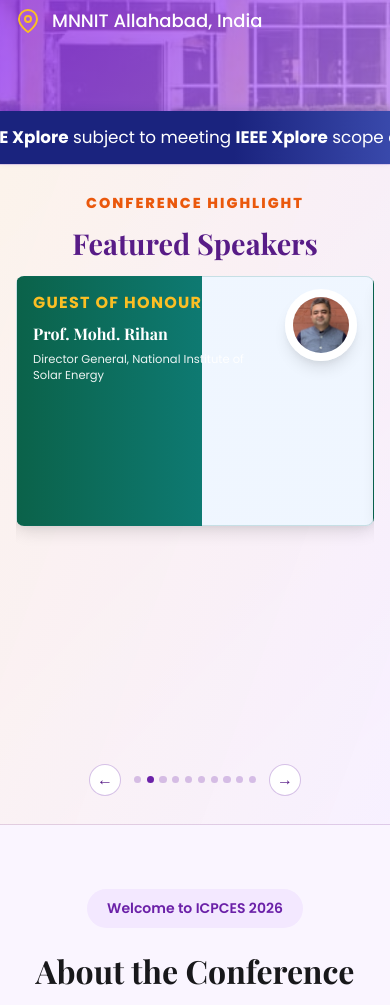
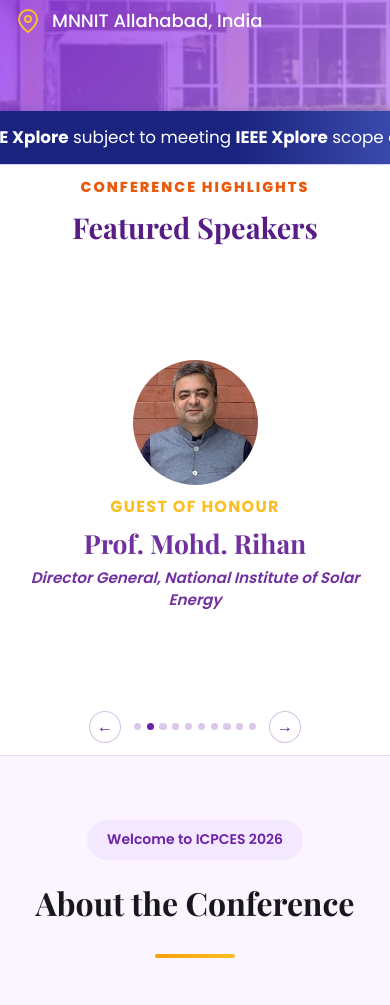
Before and after one commit to Ayush5071/icpces, a plain HTML site: page index.html in a window 390 px wide. Shown: the part 680-1685 px from the top of the page. Drawn offline with nearby package versions, Linux system fonts and the light colour scheme.

Commit message:
Improve featured speaker presentation
Co-authored-by: Copilot <223556219+Copilot@users.noreply.github.com>

```diff
--- a/assets/css/styles.css
+++ b/assets/css/styles.css
@@ -566,11 +566,9 @@ img.nav-logo,
 .speaker-carousel {
     position: relative;
     z-index: 2;
-    padding: 3rem 1rem 1.75rem;
+    padding: 1rem 1rem 1.25rem;
     border-block: 1px solid rgba(107, 33, 168, 0.18);
-    background:
-        linear-gradient(110deg, rgba(255, 247, 237, 0.98), rgba(250, 245, 255, 0.96)),
-        var(--gradient-purple);
+    background: #fff;
     color: var(--primary-purple-dark);
 }
 
@@ -597,7 +595,7 @@ img.nav-logo,
 .speaker-carousel-viewport {
     width: 100%;
     max-width: 1500px;
-    min-height: 480px;
+    min-height: 620px;
     margin: 0 auto;
     overflow: hidden;
 }
@@ -610,35 +608,36 @@ img.nav-logo,
 .speaker-slide {
     display: flex;
     flex: 0 0 100%;
-    align-items: center;
-    justify-content: space-between;
-    gap: clamp(2.5rem, 6vw, 6rem);
-    min-height: 480px;
+    flex-direction: column;
+    align-items: center;
+    justify-content: center;
+    gap: 1rem;
+    min-height: 620px;
     padding: 2rem 8vw;
     border: 1px solid rgba(15, 118, 110, 0.18);
     border-radius: 0.5rem;
-    background:
-        linear-gradient(90deg, rgba(6, 95, 70, 0.98) 0%, rgba(9, 119, 111, 0.98) 57%, rgba(239, 246, 255, 0.98) 57%),
-        var(--gradient-purple);
+    background: #fff;
     box-shadow: var(--shadow-lg);
 }
 
 .speaker-slide img {
-    order: 2;
-    width: 280px;
-    height: 280px;
-    flex: 0 0 280px;
-    border: 8px solid #fff;
+    order: 1;
+    width: 190px;
+    height: 190px;
+    flex: 0 0 190px;
+    border: 0;
     border-radius: 50%;
     object-fit: cover;
-    box-shadow: var(--shadow-lg);
+    box-shadow: none;
 }
 
 .speaker-slide-content {
-    order: 1;
+    order: 2;
     min-width: 0;
-    max-width: 58%;
-    color: #fff;
+    width: 100%;
+    max-width: 1000px;
+    color: var(--primary-purple-dark);
+    text-align: center;
 }
 
 .speaker-slide-label {
@@ -653,7 +652,7 @@ img.nav-logo,
 
 .speaker-slide h2 {
     margin: 0;
-    color: #fff;
+    color: #7030a0;
     font-family: var(--font-display);
     font-size: clamp(2.2rem, 4.5vw, 4.2rem);
     line-height: 1.25;
@@ -664,13 +663,17 @@ img.nav-logo,
     display: block;
     max-width: 1000px;
     margin: 0.45rem 0 0;
-    color: rgba(255, 255, 255, 0.92);
+    color: #7030a0;
+    font-style: italic;
+    font-weight: 600;
     font-size: clamp(1.05rem, 1.8vw, 1.5rem);
     line-height: 1.4;
 }
 
 .speaker-slide small {
-    color: rgba(255, 255, 255, 0.78);
+    color: #111;
+    font-style: normal;
+    font-weight: 700;
     font-size: clamp(0.9rem, 1.3vw, 1.15rem);
 }
 
@@ -2093,44 +2096,50 @@ button:focus {
 
 @media (max-width: 640px) {
     .speaker-carousel {
-        padding-top: 1.5rem;
+        padding: 0.5rem 0.5rem 0.75rem;
     }
 
     .speaker-highlight-heading {
-        margin-bottom: 0.5rem;
+        margin-bottom: 0.7rem;
+    }
+
+    .speaker-carousel-viewport {
+        min-height: 0;
     }
 
     .speaker-slide {
-        align-items: flex-start;
-        gap: 0.8rem;
-        min-height: 250px;
-        padding: 0.75rem 1rem;
-        background:
-            linear-gradient(90deg, rgba(6, 95, 70, 0.98) 0%, rgba(9, 119, 111, 0.98) 52%, rgba(239, 246, 255, 0.98) 52%);
+        gap: 0.55rem;
+        min-height: 440px;
+        padding: 1.25rem 1rem 1rem;
+        border: 0;
+        box-shadow: none;
     }
 
     .speaker-slide img {
+        order: 1;
+        width: 125px;
+        height: 125px;
+        flex-basis: 125px;
+    }
+
+    .speaker-slide-content {
         order: 2;
-        width: 72px;
-        height: 72px;
-        flex-basis: 72px;
-    }
-
-    .speaker-slide-content {
-        order: 1;
-        max-width: calc(100% - 85px);
+        max-width: 100%;
     }
 
     .speaker-slide h2 {
-        font-size: 1rem;
+        font-size: 1.65rem;
+        line-height: 1.2;
     }
 
     .speaker-slide p {
-        font-size: 0.72rem;
+        font-size: 0.95rem;
+        line-height: 1.4;
     }
 
     .speaker-slide small {
-        font-size: 0.65rem;
+        font-size: 0.8rem;
+        line-height: 1.35;
     }
 }
 
--- a/index.html
+++ b/index.html
@@ -97,7 +97,7 @@
 
     <section class="speaker-carousel" aria-label="Conference speakers">
         <div class="speaker-highlight-heading">
-            <span>Conference Highlight</span>
+            <span>Conference Highlights</span>
             <h2>Featured Speakers</h2>
         </div>
         <div class="speaker-carousel-viewport">
```
